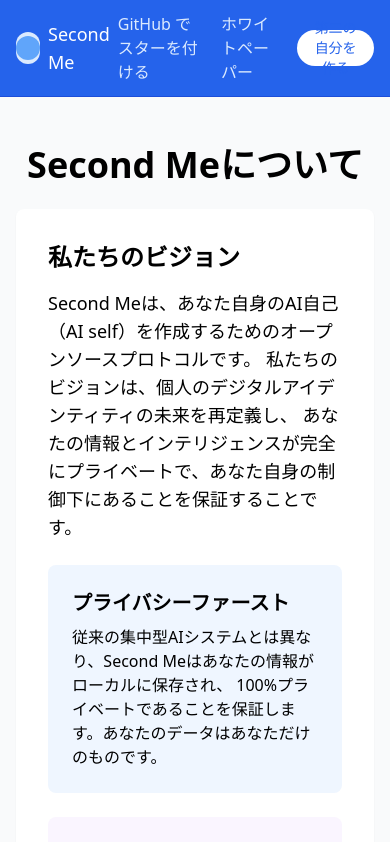
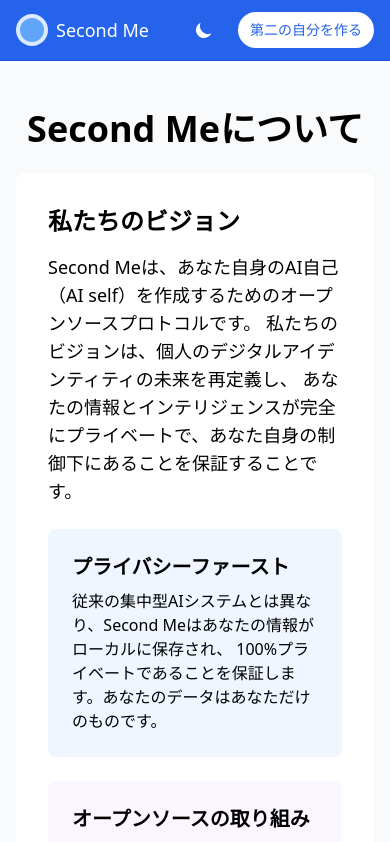
Before and after one commit to ZundamonnoVRChatkaisetu/Second-Me-Windows, a Next.js app in the folder lpm_frontend/: page /about in a window 390 px wide. Shown: the top 842 px of the page. Built offline with nearby package versions, Linux system fonts and the light colour scheme.

Commit message:
Update NavigationHeader to include ThemeToggle and support dark mode

```diff
--- a/lpm_frontend/src/components/NavigationHeader.tsx
+++ b/lpm_frontend/src/components/NavigationHeader.tsx
@@ -1,20 +1,32 @@
 import React from 'react';
 import Link from 'next/link';
 import { Button } from './ui/Button';
+import { ThemeToggle } from './ThemeToggle';
+import { useTheme } from './ThemeProvider';
 
 /**
  * アプリケーションのナビゲーションヘッダーコンポーネント
  * オリジナルSecond Meのヘッダーと同様のデザイン
  */
 const NavigationHeader: React.FC = () => {
+  const { theme } = useTheme();
+
   return (
-    <header className="w-full bg-blue-600 border-b border-blue-700">
+    <header className={`w-full ${
+      theme === 'dark'
+        ? 'bg-gray-900 border-gray-800'
+        : 'bg-blue-600 border-blue-700'
+    } border-b transition-colors duration-200`}>
       <div className="container mx-auto px-4 py-3 flex items-center justify-between">
         {/* ロゴとブランド */}
         <div className="flex items-center space-x-2">
           <Link href="/" className="flex items-center">
-            <div className="w-8 h-8 rounded-full bg-blue-100 flex items-center justify-center mr-2">
-              <div className="w-6 h-6 rounded-full bg-blue-400"></div>
+            <div className={`w-8 h-8 rounded-full ${
+              theme === 'dark' ? 'bg-blue-800' : 'bg-blue-100'
+            } flex items-center justify-center mr-2`}>
+              <div className={`w-6 h-6 rounded-full ${
+                theme === 'dark' ? 'bg-blue-600' : 'bg-blue-400'
+              }`}></div>
             </div>
             <span className="text-white font-medium text-lg">Second Me</span>
           </Link>
@@ -22,8 +34,8 @@
 
         {/* ナビゲーションリンク - 中央配置 */}
         <nav className="hidden md:flex items-center space-x-6">
-          <Link href="/explore" className="text-blue-100 hover:text-white transition-colors">
-            探索
+          <Link href="/chat" className="text-blue-100 hover:text-white transition-colors">
+            チャット
           </Link>
           <Link href="/network" className="text-blue-100 hover:text-white transition-colors">
             ネットワーク
@@ -31,23 +43,36 @@
           <Link href="/about" className="text-blue-100 hover:text-white transition-colors">
             概要
           </Link>
+          <Link href="/docs" className="text-blue-100 hover:text-white transition-colors">
+            ドキュメント
+          </Link>
         </nav>
 
         {/* 右側のアクション */}
         <div className="flex items-center space-x-4">
+          {/* テーマ切り替えボタン */}
+          <ThemeToggle className="text-white" />
+
           <Link href="https://github.com/ZundamonnoVRChatkaisetu/Second-Me-Windows"
                 target="_blank"
-                className="text-blue-100 hover:text-white transition-colors">
+                className="text-blue-100 hover:text-white transition-colors hidden md:inline-block">
             GitHub でスターを付ける
           </Link>
-          <Link href="https://www.secondme.io/whitepaper"
-                target="_blank"
-                className="text-blue-100 hover:text-white transition-colors">
-            ホワイトペーパー
+
+          <Link href="/create">
+            <Button
+              variant="primary"
+              size="sm"
+              rounded="full"
+              className={`${
+                theme === 'dark'
+                  ? 'bg-blue-600 text-white hover:bg-blue-700'
+                  : 'bg-white text-blue-600 hover:bg-blue-50'
+              }`}
+            >
+              第二の自分を作る
+            </Button>
           </Link>
-          <Button variant="primary" size="sm" rounded="full" className="bg-white text-blue-600 hover:bg-blue-50">
-            第二の自分を作る
-          </Button>
         </div>
       </div>
     </header>
```
